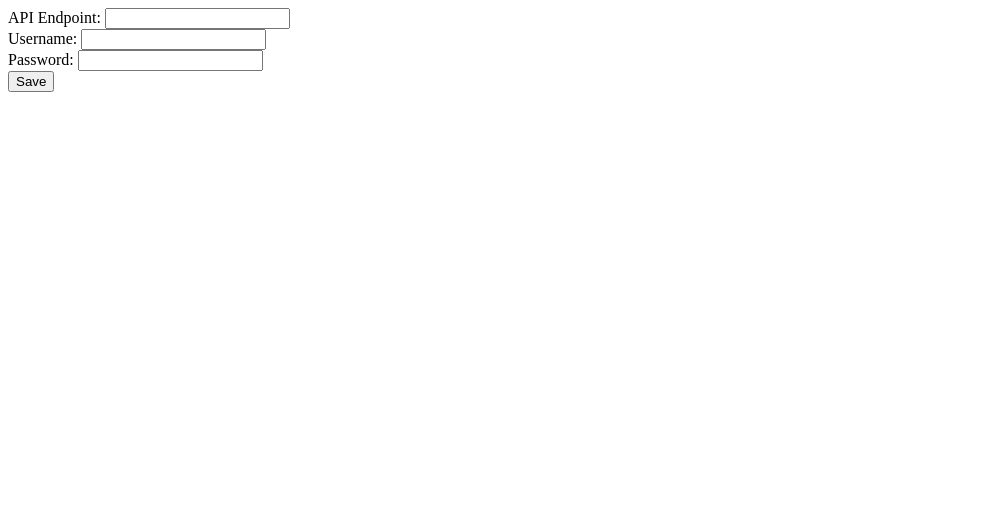
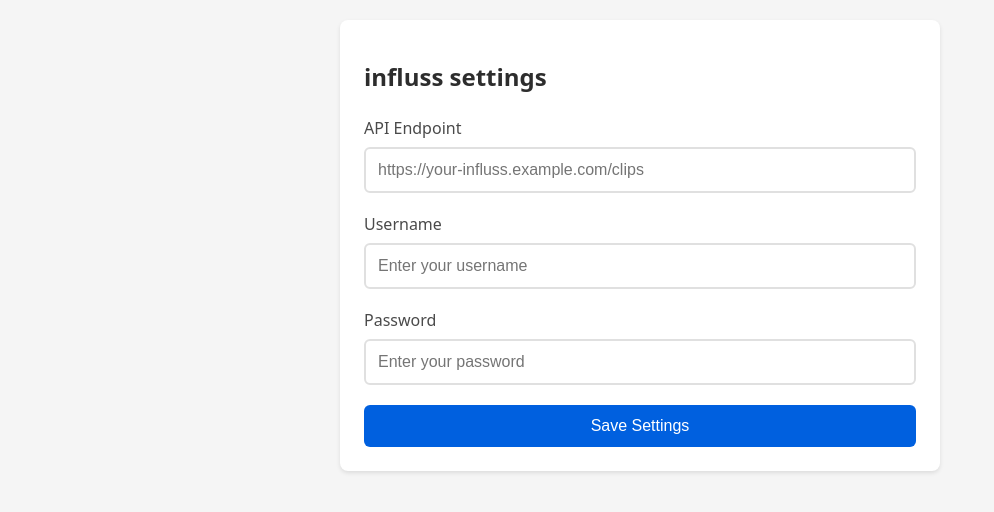
Before and after one commit to timofurrer/influss, a browser extension: page extensions/options.html in a window 1280 px wide. Shown: the whole page, without its empty margins (0-994 px from the left). Drawn offline with Linux system fonts and the light colour scheme.

Commit message:
Some extension cleanup

```diff
--- a/extensions/options.html
+++ b/extensions/options.html
@@ -1,24 +1,124 @@
 <!DOCTYPE html>
 <html>
 <head>
-  <title>Read It Later Options</title>
+  <title>influss settings</title>
+  <meta name="viewport" content="width=device-width, initial-scale=1.0">
+  <style>
+    body {
+      font-family: system-ui, -apple-system, sans-serif;
+      max-width: 600px;
+      margin: 0 auto;
+      padding: 20px;
+      background-color: #f5f5f5;
+    }
+
+    .container {
+      background: white;
+      padding: 24px;
+      border-radius: 8px;
+      box-shadow: 0 2px 4px rgba(0,0,0,0.1);
+    }
+
+    h1 {
+      color: #2d2d2d;
+      font-size: 24px;
+      margin-bottom: 24px;
+    }
+
+    .form-group {
+      margin-bottom: 20px;
+    }
+
+    label {
+      display: block;
+      margin-bottom: 8px;
+      color: #4a4a4a;
+      font-weight: 500;
+    }
+
+    input {
+      width: 100%;
+      padding: 12px;
+      border: 2px solid #e0e0e0;
+      border-radius: 6px;
+      font-size: 16px;
+      box-sizing: border-box;
+    }
+
+    input:focus {
+      outline: none;
+      border-color: #0060df;
+    }
+
+    button {
+      background-color: #0060df;
+      color: white;
+      border: none;
+      padding: 12px 24px;
+      border-radius: 6px;
+      font-size: 16px;
+      cursor: pointer;
+      width: 100%;
+      font-weight: 500;
+    }
+
+    button:hover {
+      background-color: #003eaa;
+    }
+
+    .save-message {
+      display: none;
+      text-align: center;
+      margin-top: 16px;
+      padding: 12px;
+      border-radius: 6px;
+      background-color: #e6ffe8;
+      color: #1a7f1c;
+    }
+
+    @media (max-width: 480px) {
+      body {
+        padding: 16px;
+      }
+
+      .container {
+        padding: 16px;
+      }
+
+      input {
+        font-size: 16px; /* Prevents zoom on iOS */
+      }
+    }
+  </style>
 </head>
 <body>
-  <form id="options-form">
-    <div>
-      <label for="endpoint">API Endpoint:</label>
-      <input type="url" id="endpoint" required>
-    </div>
-    <div>
-      <label for="username">Username:</label>
-      <input type="text" id="username" required>
-    </div>
-    <div>
-      <label for="password">Password:</label>
-      <input type="password" id="password" required>
-    </div>
-    <button type="submit">Save</button>
-  </form>
+  <div class="container">
+    <h1>influss settings</h1>
+    <form id="options-form">
+      <div class="form-group">
+        <label for="endpoint">API Endpoint</label>
+        <input type="url" id="endpoint"
+               placeholder="https://your-influss.example.com/clips"
+               required>
+      </div>
+      <div class="form-group">
+        <label for="username">Username</label>
+        <input type="text" id="username"
+               placeholder="Enter your username"
+               required>
+      </div>
+      <div class="form-group">
+        <label for="password">Password</label>
+        <input type="password" id="password"
+               placeholder="Enter your password"
+               required>
+      </div>
+      <button type="submit">Save Settings</button>
+      <div id="save-message" class="save-message">
+        Settings saved successfully!
+      </div>
+    </form>
+  </div>
   <script src="options.js"></script>
 </body>
 </html>
--- a/extensions/options.js
+++ b/extensions/options.js
@@ -10,8 +10,15 @@ document.getElementById('options-form').addEventListener('submit', (e) => {
     username: username,
     password: password
   }).then(() => {
-    alert('Options saved!');
+    const saveMessage = document.getElementById('save-message');
+    saveMessage.style.display = 'block';
+
+    // Hide the message after 3 seconds
+    setTimeout(() => {
+      saveMessage.style.display = 'none';
+    }, 3000);
   });
+});
 });
 
 // Load saved options
```
Also changed, not shown: extensions/background.js (+4 -9 lines), extensions/manifest.json.
